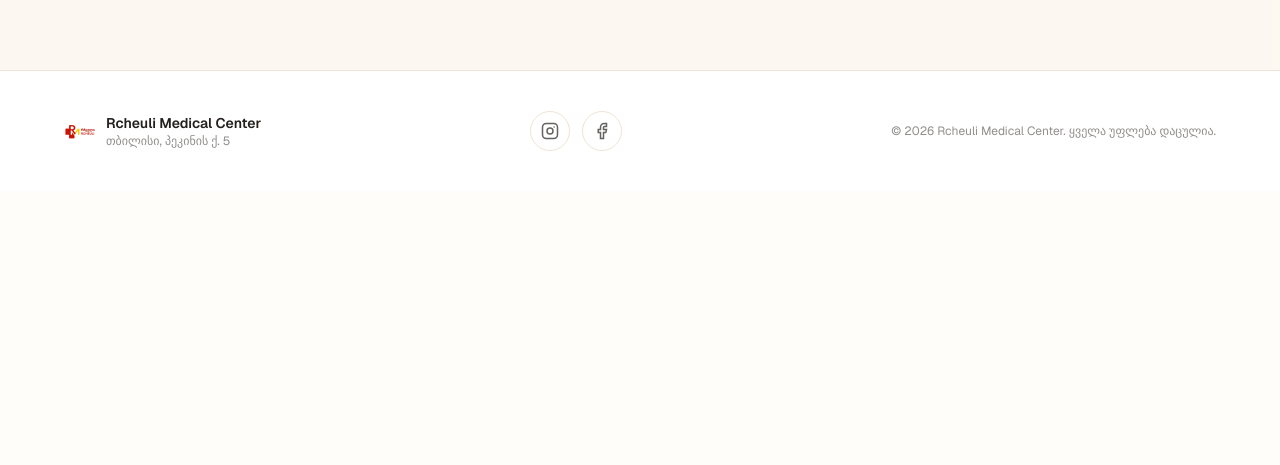
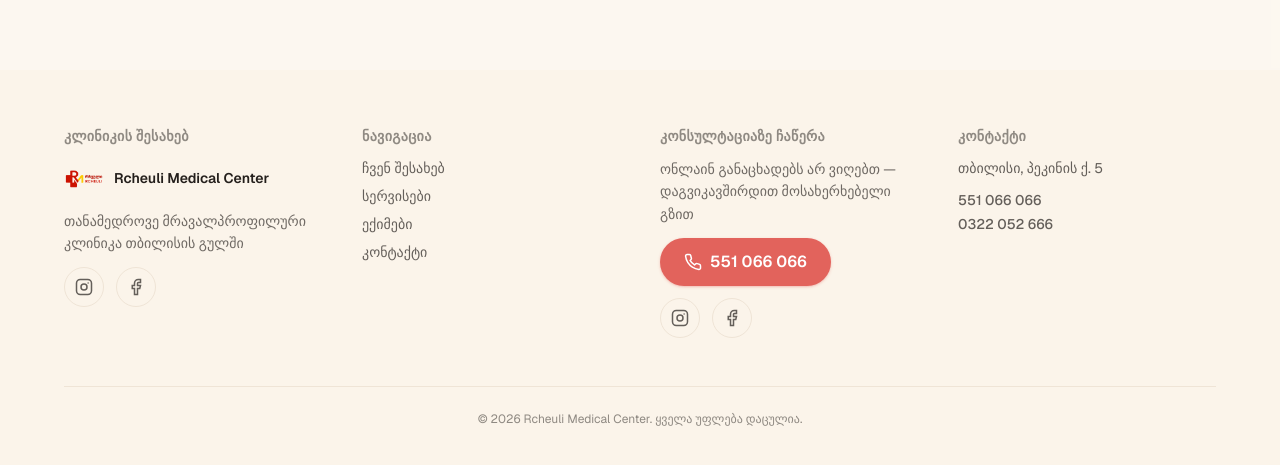
Before and after one commit to oceanstwelvee/rcheuli-medical-center, a Next.js app: page / in a window 1280 px wide. Shown: the part 2473-2938 px from the top of the page. Before the commit the page ends 2664 px from the top, so only its background shows below. Built offline with nearby package versions, Linux system fonts and the light colour scheme; no server answers; the database is empty.

Commit message:
add footer, fix logo transparent background
Co-Authored-By: Claude Sonnet 5 <noreply@anthropic.com>
Claude-Session: https://claude.ai/code/session_01R8rwveCSEvfKSpXuaX84eX

```diff
--- a/src/components/site/Footer.tsx
+++ b/src/components/site/Footer.tsx
@@ -1,8 +1,10 @@
 "use client";
 
 import Image from "next/image";
+import Link from "next/link";
 import { useLanguage } from "@/lib/i18n/LanguageContext";
 import { CLINIC } from "@/lib/constants";
+import { PrimaryCallButton } from "./PhoneLink";
 import { SocialLinks } from "./SocialLinks";
 
 export function Footer() {
@@ -10,31 +12,103 @@ export function Footer() {
   const year = new Date().getFullYear();
 
   return (
-    <footer className="border-t border-border-soft bg-surface px-4 py-10 sm:px-6">
-      <div className="mx-auto flex max-w-6xl flex-col items-center gap-4 text-center sm:flex-row sm:justify-between sm:text-left">
-        <div className="flex items-center gap-2.5">
-          <Image
-            src="/logo/logo.png"
-            alt={t.clinicName}
-            width={32}
-            height={32}
-            className="h-8 w-8 object-contain"
-          />
-          <div>
-            <p className="text-sm font-semibold text-foreground">
-              {t.clinicName}
+    <footer className="bg-surface-muted px-4 py-14 sm:px-6">
+      <div className="mx-auto max-w-6xl">
+        <div className="grid gap-10 sm:grid-cols-2 lg:grid-cols-4">
+          <div className="flex flex-col gap-3">
+            <h3 className="text-sm font-semibold uppercase tracking-wide text-foreground/50">
+              {t.footerAboutTitle}
+            </h3>
+            <Link href="/" className="flex w-fit items-center gap-2.5">
+              <Image
+                src="/logo/logo.png"
+                alt={t.clinicName}
+                width={40}
+                height={40}
+                className="h-10 w-10 object-contain"
+              />
+              <span className="text-sm font-semibold text-foreground">
+                {t.clinicName}
+              </span>
+            </Link>
+            <p className="text-sm leading-relaxed text-foreground/65">
+              {t.heroSubtitle}
             </p>
-            <p className="text-xs text-foreground/50">
+            <SocialLinks />
+          </div>
+
+          <div className="flex flex-col gap-3">
+            <h3 className="text-sm font-semibold uppercase tracking-wide text-foreground/50">
+              {t.footerNavTitle}
+            </h3>
+            <nav className="flex flex-col gap-2 text-sm">
+              <Link
+                href="/#about"
+                className="text-foreground/70 transition-colors hover:text-brand-red"
+              >
+                {t.navAbout}
+              </Link>
+              <Link
+                href="/services"
+                className="text-foreground/70 transition-colors hover:text-brand-red"
+              >
+                {t.navServices}
+              </Link>
+              <Link
+                href="/doctors"
+                className="text-foreground/70 transition-colors hover:text-brand-red"
+              >
+                {t.navDoctors}
+              </Link>
+              <Link
+                href="/#contacts"
+                className="text-foreground/70 transition-colors hover:text-brand-red"
+              >
+                {t.navContacts}
+              </Link>
+            </nav>
+          </div>
+
+          <div className="flex flex-col gap-3">
+            <h3 className="text-sm font-semibold uppercase tracking-wide text-foreground/50">
+              {t.footerBookTitle}
+            </h3>
+            <p className="text-sm leading-relaxed text-foreground/65">
+              {t.footerBookText}
+            </p>
+            <PrimaryCallButton className="w-fit" />
+            <SocialLinks />
+          </div>
+
+          <div className="flex flex-col gap-3">
+            <h3 className="text-sm font-semibold uppercase tracking-wide text-foreground/50">
+              {t.contactsTitle}
+            </h3>
+            <a
+              href={CLINIC.mapLink}
+              target="_blank"
+              rel="noopener noreferrer"
+              className="text-sm text-foreground/70 transition-colors hover:text-brand-red"
+            >
               {CLINIC.address[lang]}
-            </p>
+            </a>
+            <div className="flex flex-col gap-1">
+              {CLINIC.phones.map((phone) => (
+                <a
+                  key={phone.tel}
+                  href={`tel:${phone.tel}`}
+                  className="text-sm font-medium text-foreground/70 transition-colors hover:text-brand-red"
+                >
+                  {phone.display}
+                </a>
+              ))}
+            </div>
           </div>
         </div>
 
-        <SocialLinks />
-
-        <p className="text-xs text-foreground/50">
+        <div className="mt-12 border-t border-border-soft pt-6 text-center text-xs text-foreground/50">
           © {year} {t.clinicName}. {t.footerRights}.
-        </p>
+        </div>
       </div>
     </footer>
   );
--- a/src/lib/constants.ts
+++ b/src/lib/constants.ts
@@ -14,4 +14,7 @@ export const CLINIC = {
     "https://www.google.com/maps?q=" +
     encodeURIComponent("Tbilisi, Pekini Street 5") +
     "&output=embed",
+  mapLink:
+    "https://www.google.com/maps?q=" +
+    encodeURIComponent("Tbilisi, Pekini Street 5"),
 };
--- a/src/lib/i18n/translations.ts
+++ b/src/lib/i18n/translations.ts
@@ -50,6 +50,10 @@ export interface Dict {
   contactsPhoneLabel: string;
   contactsSocialLabel: string;
   footerRights: string;
+  footerAboutTitle: string;
+  footerNavTitle: string;
+  footerBookTitle: string;
+  footerBookText: string;
   loading: string;
   adminServiceFeaturedLabel: string;
 }
@@ -97,6 +101,10 @@ export const translations: Record<Lang, Dict> = {
     contactsPhoneLabel: "ტელეფონი",
     contactsSocialLabel: "სოციალური ქსელები",
     footerRights: "ყველა უფლება დაცულია",
+    footerAboutTitle: "კლინიკის შესახებ",
+    footerNavTitle: "ნავიგაცია",
+    footerBookTitle: "კონსულტაციაზე ჩაწერა",
+    footerBookText: "ონლაინ განაცხადებს არ ვიღებთ — დაგვიკავშირდით მოსახერხებელი გზით",
     loading: "იტვირთება...",
     adminServiceFeaturedLabel: "მთავარ გვერდზე ჩვენება",
   },
@@ -142,6 +150,10 @@ export const translations: Record<Lang, Dict> = {
     contactsPhoneLabel: "Телефон",
     contactsSocialLabel: "Соцсети",
     footerRights: "Все права защищены",
+    footerAboutTitle: "О клинике",
+    footerNavTitle: "Навигация",
+    footerBookTitle: "Записаться на консультацию",
+    footerBookText: "Мы не принимаем заявки онлайн — свяжитесь с нами удобным способом",
     loading: "Загрузка...",
     adminServiceFeaturedLabel: "Показывать на главной",
   },
@@ -187,6 +199,10 @@ export const translations: Record<Lang, Dict> = {
     contactsPhoneLabel: "Phone",
     contactsSocialLabel: "Social media",
     footerRights: "All rights reserved",
+    footerAboutTitle: "About the clinic",
+    footerNavTitle: "Navigation",
+    footerBookTitle: "Book a consultation",
+    footerBookText: "We don't take requests online — contact us the way that suits you",
     loading: "Loading...",
     adminServiceFeaturedLabel: "Show on homepage",
   },
```
Also changed, not shown: public/logo/logo.png.
